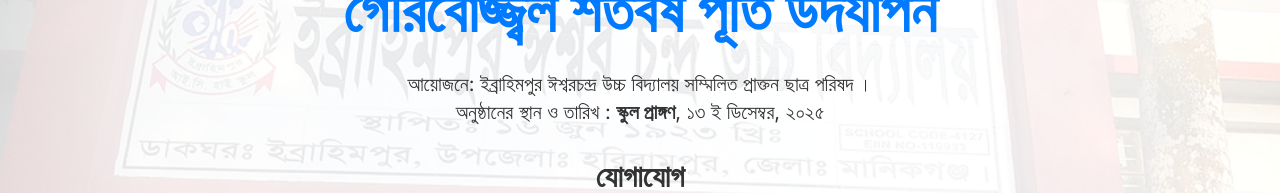
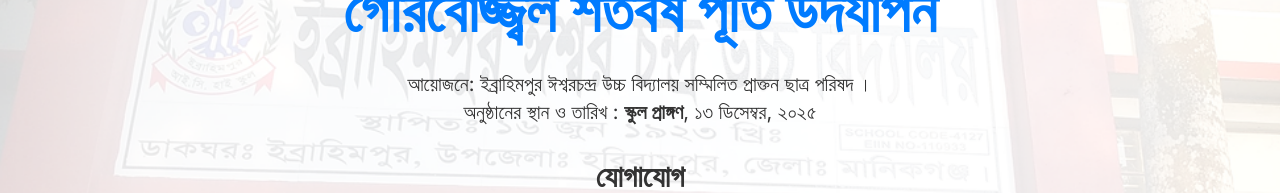
Before and after one commit to abir-ticon/reunion, a Next.js app: page / in a window 1280 px wide. Shown: the part 334-527 px from the top of the page. Built offline with nearby package versions, Linux system fonts and the light colour scheme.

Commit message:
Fix formatting in HeroBanner component by removing an unnecessary comma in the date display for improved readability.

```diff
--- a/src/components/HeroBanner.tsx
+++ b/src/components/HeroBanner.tsx
@@ -40,7 +40,7 @@
             >
               স্কুল প্রাঙ্গণ
             </Link>
-            , ১৩ ই ডিসেম্বর, ২০২৫
+            , ১৩ ডিসেম্বর, ২০২৫
           </p>
           {/* CTA Button */}
 
```
